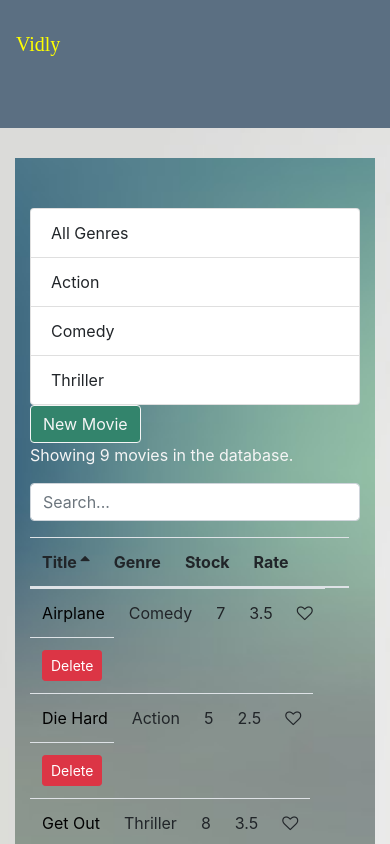
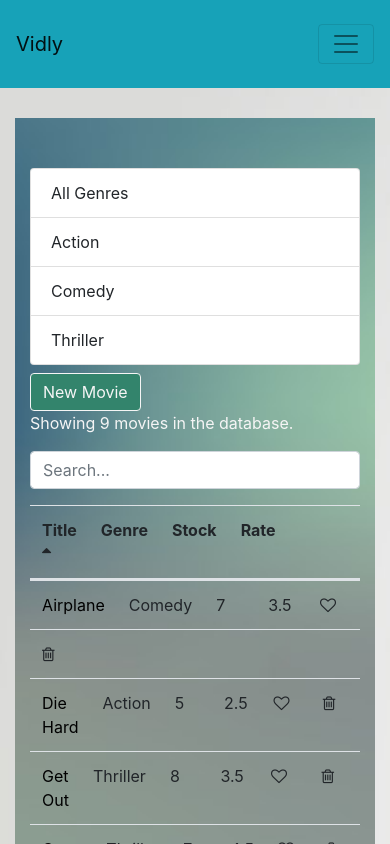
Before and after one commit to syedmudassir4455/Movies, a React (Create React App) app: page /movies in a window 390 px wide. Shown: the top 844 px of the page. Built offline with nearby package versions, Linux system fonts and the light colour scheme.

Commit message:
made responsive page

```diff
--- a/src/App.css
+++ b/src/App.css
@@ -156,10 +156,6 @@ a:hover {
   color: rgba(246, 248, 255, 0.555) !important;
 }
 
-.bg-nav {
-  background-color: #5b6f82 !important;
-}
-
 .row {
   margin-right: 0px !important;
   margin-left: 0px !important;
@@ -167,7 +163,7 @@ a:hover {
 
 .navbar {
   padding: 1.5rem 1rem !important;
-  display: grid !important;
+  /* display: grid !important; */
   margin-bottom: 30px;
 }
 
--- a/src/App.js
+++ b/src/App.js
@@ -5,7 +5,7 @@ import MovieForm from "./components/movieForm";
 import Customers from "./components/customers";
 import Rentals from "./components/rentals";
 import NotFound from "./components/notFound";
-import NavBar from "./components/navBar";
+import NavBar2 from "./components/navbar2";
 import LoginForm from "./components/loginForm";
 import RegisterForm from "./components/registerForm";
 
@@ -16,7 +16,7 @@ class App extends Component {
     return (
       // <React.Fragment>
       <div>
-        <NavBar />
+        <NavBar2 />
         {/* <div className="container"> */}
         <div className="container">
         {/* <main className="container-fluid"> */}
--- a/src/components/common/table.jsx
+++ b/src/components/common/table.jsx
@@ -4,7 +4,7 @@ import TableBody from "./tableBody";
 
 const Table = ({ columns, sortColumn, onSort, data }) => {
   return (
-    <table className="table col-md-12">
+    <table className="table">
       <TableHeader columns={columns} sortColumn={sortColumn} onSort={onSort} />
       <TableBody columns={columns} data={data} />
     </table>
--- a/src/components/common/tableBody.jsx
+++ b/src/components/common/tableBody.jsx
@@ -20,7 +20,7 @@ class TableBody extends Component {
         {data.map(item => (
           <tr key={item._id} className="row">
             {columns.map(column => (
-              <td key={this.createKey(item, column)}>
+              <td key={this.createKey(item, column)} className="col">
                 {this.renderCell(item, column)}
               </td>
             ))}
--- a/src/components/common/tableHeader.jsx
+++ b/src/components/common/tableHeader.jsx
@@ -1,11 +1,7 @@
 import React, { Component } from "react";
 
-// columns: array
-// sortColumn: object
-// onSort: function
-
 class TableHeader extends Component {
-  raiseSort = path => {
+  raiseSort = (path) => {
     const sortColumn = { ...this.props.sortColumn };
     if (sortColumn.path === path)
       sortColumn.order = sortColumn.order === "asc" ? "desc" : "asc";
@@ -16,7 +12,7 @@ class TableHeader extends Component {
     this.props.onSort(sortColumn);
   };
 
-  renderSortIcon = column => {
+  renderSortIcon = (column) => {
     const { sortColumn } = this.props;
 
     if (column.path !== sortColumn.path) return null;
@@ -26,11 +22,11 @@ class TableHeader extends Component {
 
   render() {
     return (
-      <thead className="row">
-        <tr>
-          {this.props.columns.map(column => (
+      <thead >
+        <tr className="row">
+          {this.props.columns.map((column) => (
             <th
-              className="clickable"
+              className="clickable col "
               key={column.path || column.key}
               onClick={() => this.raiseSort(column.path)}
             >
--- a/src/components/movies.jsx
+++ b/src/components/movies.jsx
@@ -101,7 +101,7 @@ class Movies extends Component {
         </div>
 
         <div className="col-md-9">
-          <Link to="/movies/new" className="btn NewMovie">
+          <Link to="/movies/new" className="btn NewMovie mt-2">
             New Movie
           </Link>
           <p style={{ color: "whitesmoke" }}>
--- a/src/components/moviesTable.jsx
+++ b/src/components/moviesTable.jsx
@@ -2,48 +2,52 @@ import React, { Component } from "react";
 import { Link } from "react-router-dom";
 import Table from "./common/table";
 import Like from "./common/like";
-
+import "font-awesome/css/font-awesome.css";
 class MoviesTable extends Component {
   columns = [
     {
       path: "title",
       label: "Title",
-      content: movie => <Link to={`/movies/${movie._id}`}>{movie.title}</Link>
+      content: (movie) => (
+        <Link to={`/movies/${movie._id}`}>{movie.title}</Link>
+      ),
     },
     { path: "genre.name", label: "Genre" },
     { path: "numberInStock", label: "Stock" },
     { path: "dailyRentalRate", label: "Rate" },
     {
       key: "like",
-      content: movie => (
+      content: (movie) => (
         <Like liked={movie.liked} onClick={() => this.props.onLike(movie)} />
-      )
+      ),
     },
     {
       key: "delete",
-      content: movie => (
-        <button
+      content: (movie) => (
+        // <button
+        //   onClick={() => this.props.onDelete(movie)}
+        //   className="btn btn-danger btn-sm"
+        // >
+        //   Delete
+        // </button>
+        <i
+          className="fa fa-trash-o "
           onClick={() => this.props.onDelete(movie)}
-          className="btn btn-danger btn-sm"
-        >
-          Delete
-        </button>
-      )
-    }
+        ></i>
+      ),
+    },
   ];
 
   render() {
     const { movies, onSort, sortColumn } = this.props;
 
     return (
-
       <Table
         columns={this.columns}
         data={movies}
         sortColumn={sortColumn}
         onSort={onSort}
       />
-
     );
   }
 }
--- a/src/components/navBar.jsx
+++ b/src/components/navBar.jsx
@@ -6,13 +6,14 @@ import { Link, NavLink } from "react-router-dom";
 
 const NavBar = () => {
   return (
-    <nav className="navbar bg-nav navbar-expand-lg navbar-expand-d-xl navbar-expand-sm  navbar-navbar-expand-md">
+    <nav className="navbar d-flex flex-column bg-nav navbar-expand-lg navbar-expand-d-xl navbar-expand-sm  navbar-navbar-expand-md">
       <Link className="navbar-brand navbar-brand-a" to="/">
         Vidly
       </Link>
-      <button className="navbar-toggler" type="button" data-toggle="collapse" data-target="#navbarNavDropdown" aria-controls="navbarNavDropdown" aria-expanded="false" aria-label="Toggle navigation">
-    <span className="navbar-toggler-icon "></span>
+      <button className="navbar-toggler bg-warning" type="button" data-toggle="collapse" data-target="#navbarNavDropdown" aria-controls="navbarNavDropdown" aria-expanded="false" aria-label="Toggle navigation">
+    <span className="navbar-toggler-icon bg-danger"></span>
   </button>
+
       <div className="collapse navbar-collapse" id="navbarNavDropdown">
         <div className="navbar-nav">
           <NavLink className="nav-item nav-link Nav-Link-a  " to="/movies">
--- /dev/null
+++ b/src/components/navbar2.jsx
@@ -0,0 +1,45 @@
+import React, { Component } from "react";
+import "bootstrap/dist/js/bootstrap.bundle.js";
+import { Link, NavLink } from "react-router-dom";
+const Navbar2 = () => {
+  return (
+    <nav className="navbar navbar-expand-lg bg-info navbar-light">
+      <Link className="navbar-brand" to="/">
+        Vidly
+      </Link>
+      <button
+        className="navbar-toggler"
+        type="button"
+        data-toggle="collapse"
+        data-target="#navbarNavAltMarkup"
+        aria-controls="navbarNavAltMarkup"
+        aria-expanded="false"
+        aria-label="Toggle navigation"
+      >
+        <span className="navbar-toggler-icon"></span>
+      </button>
+
+      <div className="collapse navbar-collapse" id="navbarNavAltMarkup">
+        <div className="navbar-nav">
+          <NavLink className="nav-item nav-link Nav-Link-a  " to="/movies">
+            Movies
+          </NavLink>
+          <NavLink className="nav-item nav-link Nav-Link-a" to="/customers">
+            Customers
+          </NavLink>
+          <NavLink className="nav-item nav-link Nav-Link-a" to="/rentals">
+            Rentals
+          </NavLink>
+          <NavLink className="nav-item nav-link Nav-Link-a" to="/login">
+            Login
+          </NavLink>
+          <NavLink className="nav-item nav-link Nav-Link-a" to="/register">
+            Register
+          </NavLink>
+        </div>
+      </div>
+    </nav>
+  );
+};
+
+export default Navbar2;
```
Also changed, not shown: firebase.json (deleted), 17 other files (tests, documents, lock files or other folders).
